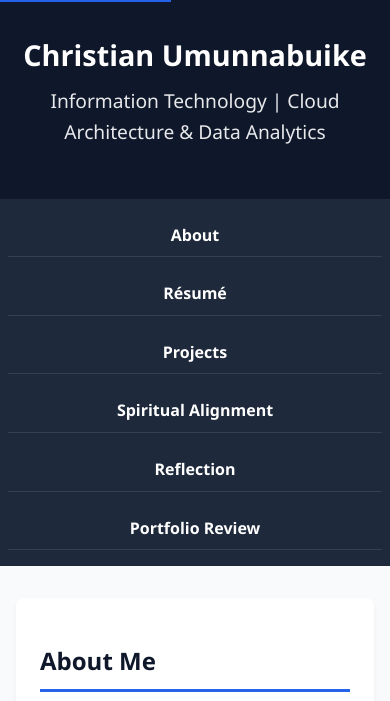
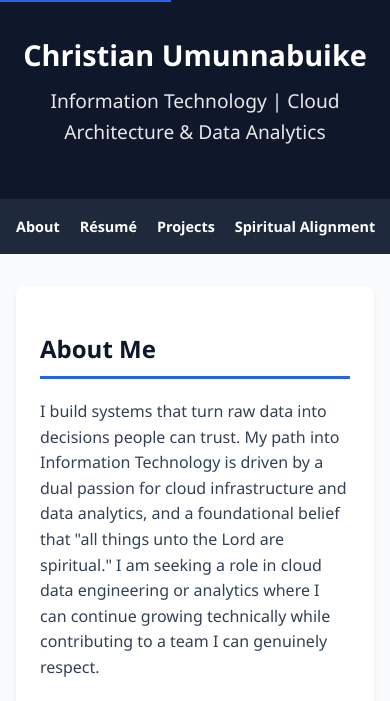
Before and after one commit to chrisbuike-ai/cummunabuike.github.io, a plain HTML site: page index.html in a window 390 px wide. Shown: the top 701 px of the page. Drawn offline with Linux system fonts and the light colour scheme.

Commit message:
Enhance mobile navigation and fix text formatting
Updated mobile responsiveness styles for navigation and corrected text formatting in the education section.

```diff
--- a/index.html
+++ b/index.html
@@ -50,12 +50,30 @@
 
         footer { text-align: center; padding: 2rem; color: #64748b; font-size: 0.9rem; }
 
-        /* Mobile Responsiveness */
+        /* Mobile Responsiveness (Fixed Navigation) */
         @media (max-width: 768px) {
             header { padding: 2rem 1rem; }
             header h1 { font-size: 1.8rem; }
-            nav { display: flex; flex-direction: column; padding: 0.5rem; }
-            nav a { margin: 0.5rem 0; padding: 0.5rem; border-bottom: 1px solid #334155; }
+
+            nav {
+                position: static; /* Scrolls away with the page instead of sticking */
+                display: flex;
+                flex-direction: row; /* Horizontal layout */
+                flex-wrap: nowrap;
+                overflow-x: auto; /* Swipe sideways if links don't fit */
+                -webkit-overflow-scrolling: touch;
+                gap: 1.25rem;
+                padding: 0.75rem 1rem;
+                justify-content: flex-start;
+            }
+            nav a {
+                margin: 0;
+                padding: 0.25rem 0;
+                white-space: nowrap; /* Keep each link on one line */
+                font-size: 0.9rem;
+                border-bottom: none;
+            }
+
             .container { padding: 0 1rem; }
             section { padding: 1.5rem; }
         }
@@ -96,7 +114,7 @@
         <h2>Professional Résumé</h2>
 
         <h3>Education</h3>
-        <p><strong>Bachelor of Science, Information Technology</strong> - Ensign College (Expected Graduation: 2026)</p>
+        <p><strong>Bachelor of Science, Information Technology</strong> — Ensign College (Expected Graduation: 2026)</p>
         <p><em>Completed:</em> IT 335 (AWS Cloud Practitioner), IT 330 (Microsoft Azure Technologies Administrator)<br>
         <em>In Progress:</em> IT 370 (Advanced Linux), IT 497 (IT Capstone)</p>
 
```
